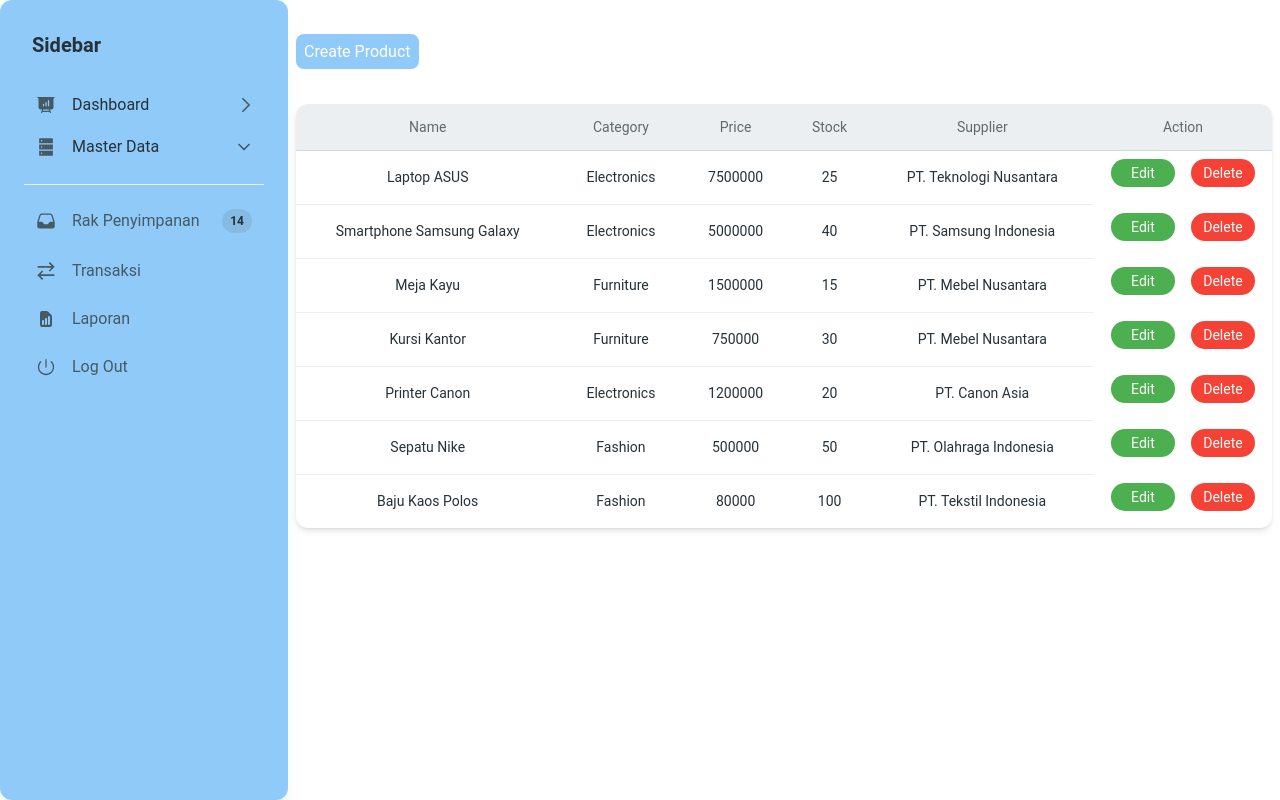
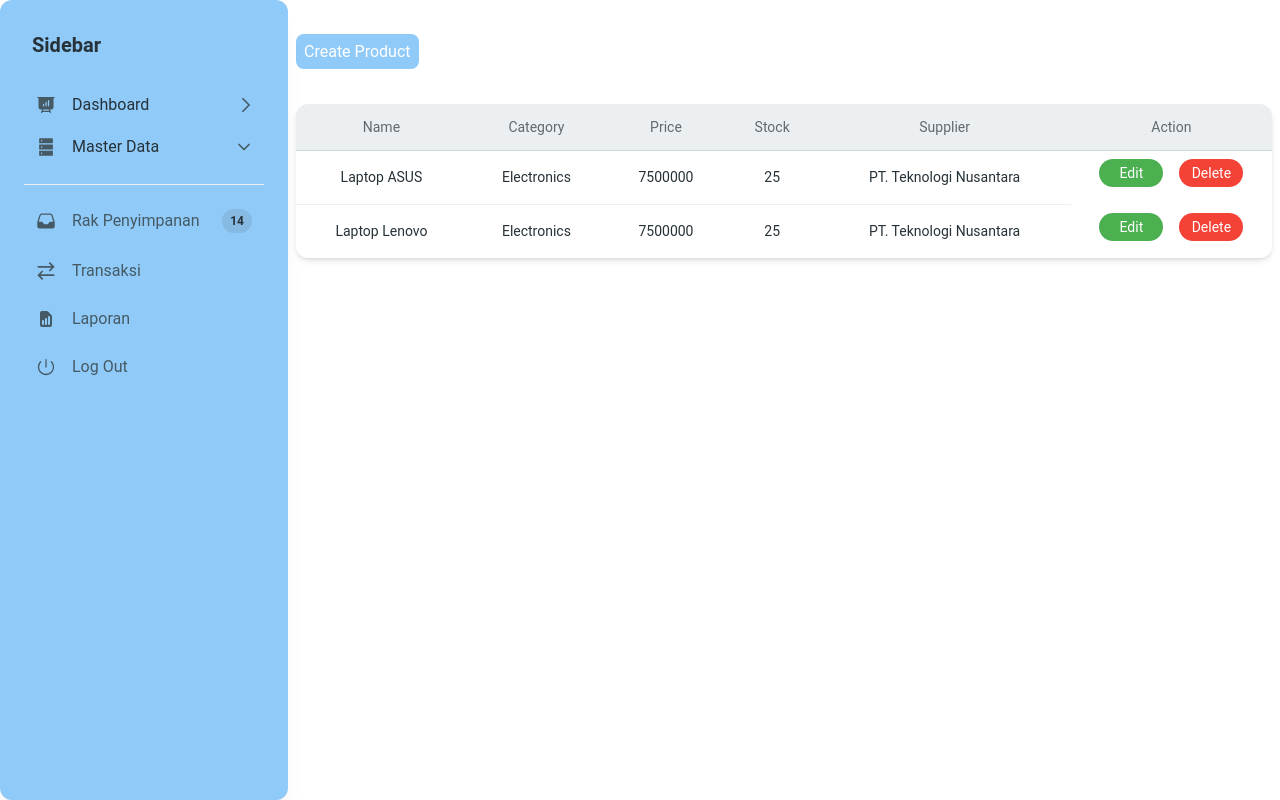
Before and after one commit to rifqee23/repo-Tugas-2-sispak, a React (Vite) app: page /product in a window 1280 px wide. Built offline with nearby package versions, Linux system fonts and the light colour scheme.

Commit message:
feat: implement context hook in product (#7)

```diff
--- a/src/App.jsx
+++ b/src/App.jsx
@@ -1,15 +1,7 @@
-import { Outlet } from "react-router-dom";
-import Nav from "@/components/Layouts.jsx";
+import MainLayout from "./components/MainLayout";
 
 function App() {
-  return (
-    <div className="w-full md:flex">
-      <Nav />
-      <div className="w-full px-2">
-        <Outlet />
-      </div>
-    </div>
-  );
+  return <MainLayout />;
 }
 
 export default App;
--- a/src/Pages/CreateProduct.jsx
+++ b/src/Pages/CreateProduct.jsx
@@ -1,17 +1,37 @@
-// CreateProduct.js
-
+// CreateProduct.jsx
 import FormInput from "@/components/organisms/FormInput";
-import { useLocation } from "react-router-dom";
+import { useLocation, useNavigate } from "react-router-dom";
+import { useState } from "react";
+import { useProductContext } from "@/contexts/ProductContext";
 
 const CreateProduct = () => {
-  // Ambil array head yang dikirimkan melalui state
   const location = useLocation();
+  const navigate = useNavigate();
+  const { addProduct } = useProductContext();
   const inputFields = location.state?.head || [];
-  const productData = location.state?.data || [];
+  const [inputValues, setInputValues] = useState({});
+
+  const handleChange = (event, fieldName) => {
+    setInputValues({ ...inputValues, [fieldName]: event.target.value });
+  };
+
+  const handleFormSubmit = (event) => {
+    event.preventDefault();
+    if (inputValues) {
+      addProduct({ id: Date.now(), ...inputValues }); // Tambah ID dan input values ke data
+      setInputValues({});
+      navigate("/product");
+    }
+  };
 
   return (
     <div className="px-10">
-      <FormInput input={inputFields} />
+      <FormInput
+        input={inputFields}
+        onSubmit={handleFormSubmit}
+        value={inputValues}
+        onChange={handleChange}
+      />
     </div>
   );
 };
--- a/src/Pages/ProductPages.jsx
+++ b/src/Pages/ProductPages.jsx
@@ -1,87 +1,28 @@
 import MaterialTable from "@/components/ui/MaterialTable";
 import { Link } from "react-router-dom";
+import { useProductContext } from "@/contexts/ProductContext";
 
 const head = [
-  { label: "Name", type: "text" },
-  { label: "Category", type: "text" },
-  { label: "Price", type: "number" },
-  { label: "Stock", type: "number" },
-  { label: "Supplier", type: "text" },
-];
-
-const data = [
-  {
-    id: 1,
-    name: "Laptop ASUS",
-    category: "Electronics",
-    price: 7500000,
-    stock: 25,
-    supplier: "PT. Teknologi Nusantara",
-  },
-  {
-    id: 2,
-    name: "Smartphone Samsung Galaxy",
-    category: "Electronics",
-    price: 5000000,
-    stock: 40,
-    supplier: "PT. Samsung Indonesia",
-  },
-  {
-    id: 3,
-    name: "Meja Kayu",
-    category: "Furniture",
-    price: 1500000,
-    stock: 15,
-    supplier: "PT. Mebel Nusantara",
-  },
-  {
-    id: 4,
-    name: "Kursi Kantor",
-    category: "Furniture",
-    price: 750000,
-    stock: 30,
-    supplier: "PT. Mebel Nusantara",
-  },
-  {
-    id: 5,
-    name: "Printer Canon",
-    category: "Electronics",
-    price: 1200000,
-    stock: 20,
-    supplier: "PT. Canon Asia",
-  },
-  {
-    id: 6,
-    name: "Sepatu Nike",
-    category: "Fashion",
-    price: 500000,
-    stock: 50,
-    supplier: "PT. Olahraga Indonesia",
-  },
-  {
-    id: 7,
-    name: "Baju Kaos Polos",
-    category: "Fashion",
-    price: 80000,
-    stock: 100,
-    supplier: "PT. Tekstil Indonesia",
-  },
+  { label: "Name", type: "text", name: "name" },
+  { label: "Category", type: "text", name: "category" },
+  { label: "Price", type: "number", name: "price" },
+  { label: "Stock", type: "number", name: "stock" },
+  { label: "Supplier", type: "text", name: "supplier" },
 ];
 
 const ProductPages = () => {
-  head.map((item) => {
-    console.log(item.label);
-  });
+  const { products } = useProductContext();
+
   return (
     <div className="pt-10">
       <Link
-        className=" mb-4 bg-blue-200 text-white p-2 rounded-lg hover:bg-blue-500 transition duration-300 ease-in-out"
+        className="mb-4 bg-blue-200 text-white p-2 rounded-lg hover:bg-blue-500 transition duration-300 ease-in-out"
         to="/product/create"
-        state={{ head, data }}
+        state={{ head }}
       >
         Create Product
       </Link>
-      <MaterialTable tableHead={head} tableRows={data} />
+      <MaterialTable tableHead={head} tableRows={products} />
     </div>
   );
 };
--- /dev/null
+++ b/src/components/MainLayout.jsx
@@ -0,0 +1,15 @@
+import { Outlet } from "react-router-dom";
+import Navigation from "@/components/Navigation.jsx";
+
+const MainLayout = () => {
+  return (
+    <div className="w-full md:flex">
+      <Navigation />
+      <div className="w-full px-2">
+        <Outlet />
+      </div>
+    </div>
+  );
+};
+
+export default MainLayout;
--- a/src/components/Layouts.jsx
+++ b/src/components/Navigation.jsx
@@ -3,7 +3,7 @@ import { SidebarWithContentSeparator } from "@/components/ui/Sidebar.jsx";
 import { StickyNavbar } from "@/components/ui/Nav.jsx";
 import { useState } from "react";
 
-const Layouts = () => {
+const Navigation = () => {
   const [isMdScreen, setIsMdScreen] = useState(false);
 
   const handleMdScreen = () => {
@@ -20,4 +20,4 @@ const Layouts = () => {
   );
 };
 
-export default Layouts;
+export default Navigation;
--- a/src/components/atoms/Input.jsx
+++ b/src/components/atoms/Input.jsx
@@ -1,7 +1,13 @@
-const Input = ({ type }) => {
+const Input = ({ type, name, value, onChange }) => {
   return (
     <>
-      <input type={type} className="py-1 rounded-xl px-2 w-full" />
+      <input
+        type={type}
+        name={name}
+        value={value}
+        className="py-1 rounded-xl px-2 w-full"
+        onChange={onChange}
+      />
     </>
   );
 };
--- a/src/components/moleculs/Form.jsx
+++ b/src/components/moleculs/Form.jsx
@@ -1,10 +1,12 @@
 import Input from "../atoms/Input";
 import Button from "../atoms/Button";
 
-const Form = ({ input }) => {
-  console.log("form");
+const Form = ({ input, onSubmit, value, onChange }) => {
   return (
-    <form className="flex flex-col space-y-4 mt-8 mb-2  w-96 lg:max-w-7xl">
+    <form
+      onSubmit={onSubmit}
+      className="flex flex-col space-y-4 mt-8 mb-2  w-96 lg:max-w-7xl"
+    >
       <div className="mb-1 flex flex-wrap gap-y-4">
         {input.map((item, index) => (
           <div className="flex gap-x-4 " key={index}>
@@ -13,12 +15,17 @@ const Form = ({ input }) => {
                 {item.label}
               </label>
             </div>
-            <div className="">
-              <Input type={item.type} />
+            <div>
+              <Input
+                type={item.type}
+                value={value[item.name] || ""}
+                name={item.name}
+                onChange={(e) => onChange(e, item.name)}
+              />
             </div>
           </div>
         ))}
-        <Button text="Submit" />
+        <Button type="submit" text="Submit" />
       </div>
     </form>
   );
--- a/src/components/organisms/FormInput.jsx
+++ b/src/components/organisms/FormInput.jsx
@@ -1,10 +1,16 @@
 import Form from "@/components/moleculs/Form";
 import { Card } from "@material-tailwind/react";
-const FormInput = ({ input }) => {
+
+const FormInput = ({ input, onSubmit, value, onChange }) => {
   return (
-    <Card color="transparent" className="pt-5 bg-gray-500 ">
+    <Card color="transparent" className="pt-5 bg-gray-500">
       <h3 className="text-2xl font-semibold pl-16">Add Product</h3>
-      <Form input={input} />
+      <Form
+        input={input}
+        onSubmit={onSubmit}
+        value={value}
+        onChange={onChange}
+      />
     </Card>
   );
 };
--- /dev/null
+++ b/src/contexts/ProductContext.jsx
@@ -0,0 +1,36 @@
+import React, { createContext, useContext, useState } from "react";
+
+const productContext = createContext();
+
+export const ProductProvider = ({ children }) => {
+  const [products, setProducts] = useState([
+    {
+      id: 1,
+      name: "Laptop ASUS",
+      category: "Electronics",
+      price: 7500000,
+      stock: 25,
+      supplier: "PT. Teknologi Nusantara",
+    },
+    {
+      id: 2,
+      name: "Laptop Lenovo",
+      category: "Electronics",
+      price: 7500000,
+      stock: 25,
+      supplier: "PT. Teknologi Nusantara",
+    },
+  ]);
+
+  const addProduct = (newProduct) => {
+    setProducts((prevProducts) => [...prevProducts, newProduct]);
+  };
+
+  return (
+    <productContext.Provider value={{ products, addProduct }}>
+      {children}
+    </productContext.Provider>
+  );
+};
+
+export const useProductContext = () => useContext(productContext);
--- a/src/main.jsx
+++ b/src/main.jsx
@@ -9,6 +9,7 @@ import CreateProduct from "./Pages/CreateProduct.jsx";
 import "./index.css";
 import App from "./App.jsx";
 import { ThemeProvider } from "@material-tailwind/react";
+import { ProductProvider } from "./contexts/ProductContext.jsx";
 
 const router = createBrowserRouter([
   {
@@ -42,7 +43,9 @@ const router = createBrowserRouter([
 createRoot(document.getElementById("root")).render(
   <StrictMode>
     <ThemeProvider>
-      <RouterProvider router={router} />
+      <ProductProvider>
+        <RouterProvider router={router} />
+      </ProductProvider>
     </ThemeProvider>
   </StrictMode>
 );
```
